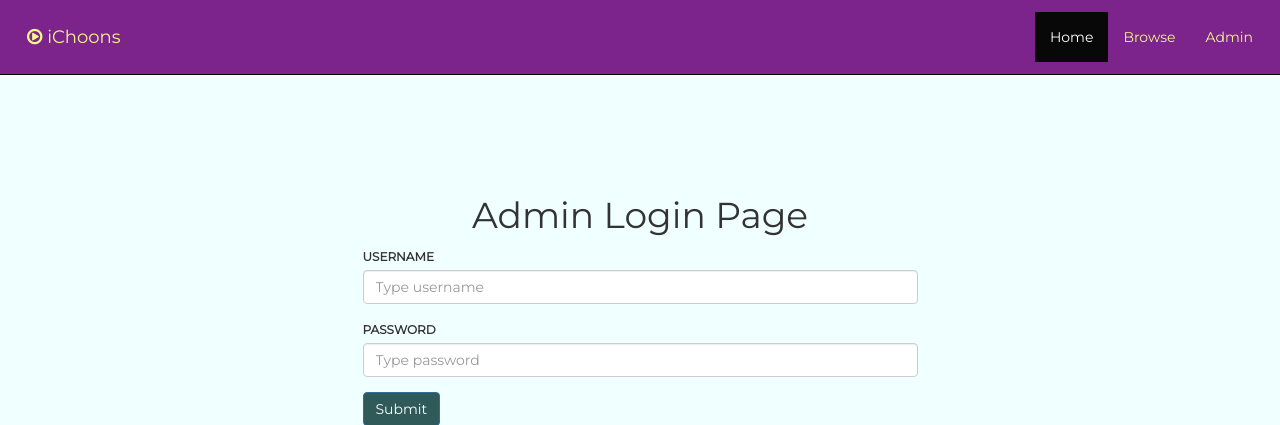
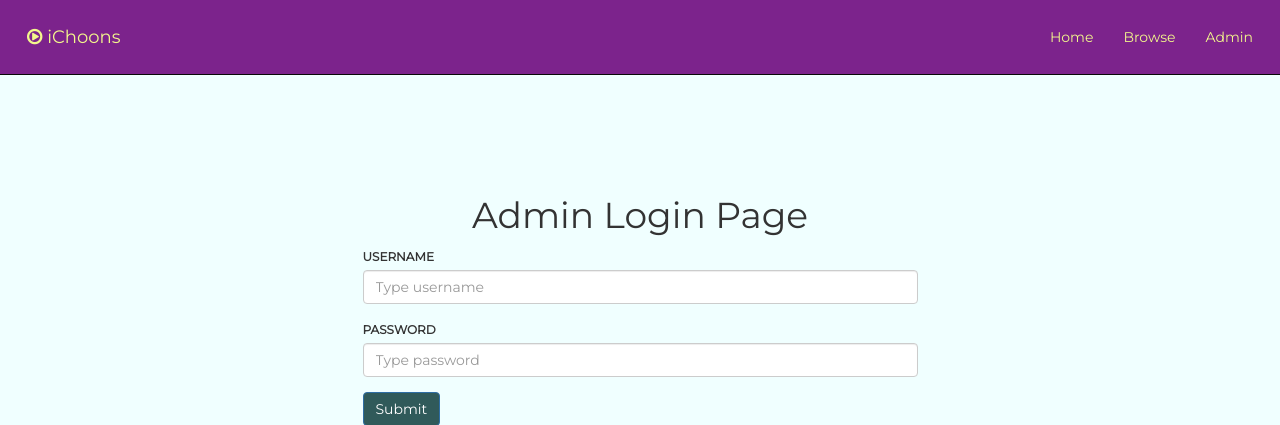
Before and after one commit to Tommy-B-Git/src, a Flask app: page /admin in a window 1280 px wide. Shown: the top 425 px of the page. Run offline with Flask 2, Linux system fonts and the light colour scheme; some libraries are stand-ins or nearby versions.

Commit message:
Navbar changes

```diff
--- a/templates/navigation.html
+++ b/templates/navigation.html
@@ -15,7 +15,7 @@
         <!-- Collection of nav links and other content for toggling -->
         <div id="navbarCollapse" class="collapse navbar-collapse">
             <ul class="nav navbar-nav navbar-right">
-                <li class="active"><a href="{{ url_for('home') }}">Home</a></li>
+                <li><a href="{{ url_for('home') }}">Home</a></li>
                 <li><a href="{{ url_for('genre') }}">Browse</a></li>
                 <li><a href="{{ url_for('admin') }}">Admin</a></li>
             </ul>
```
